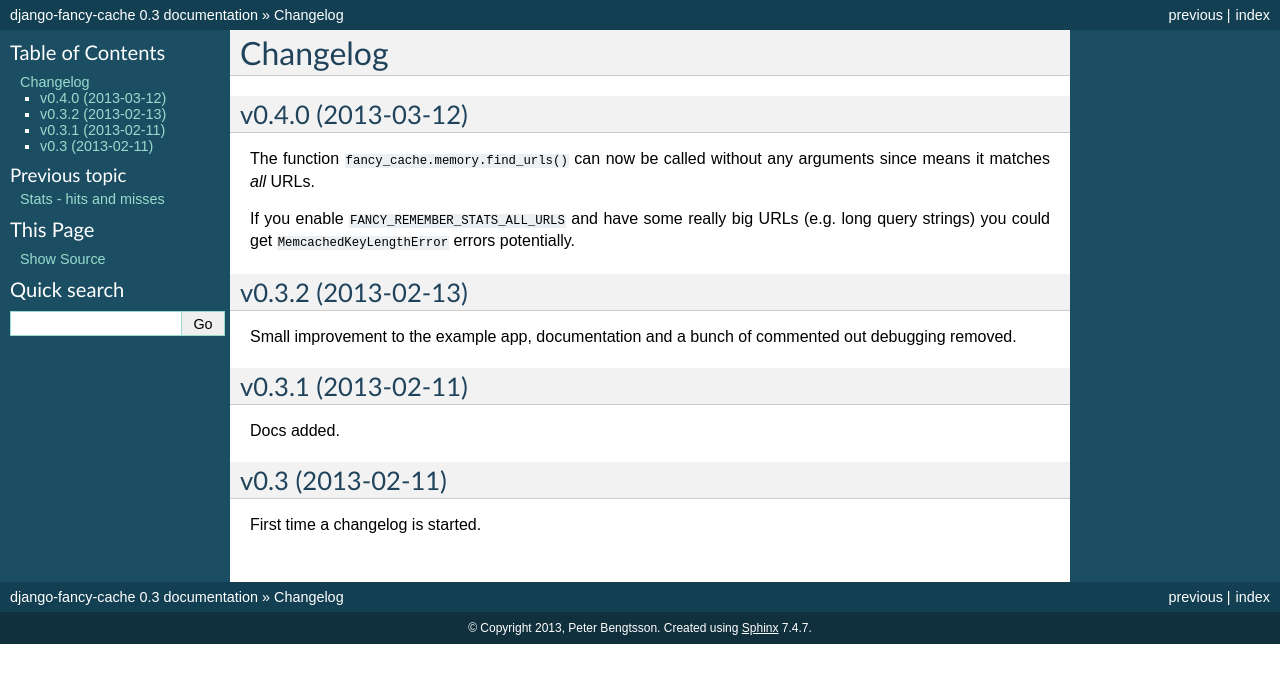
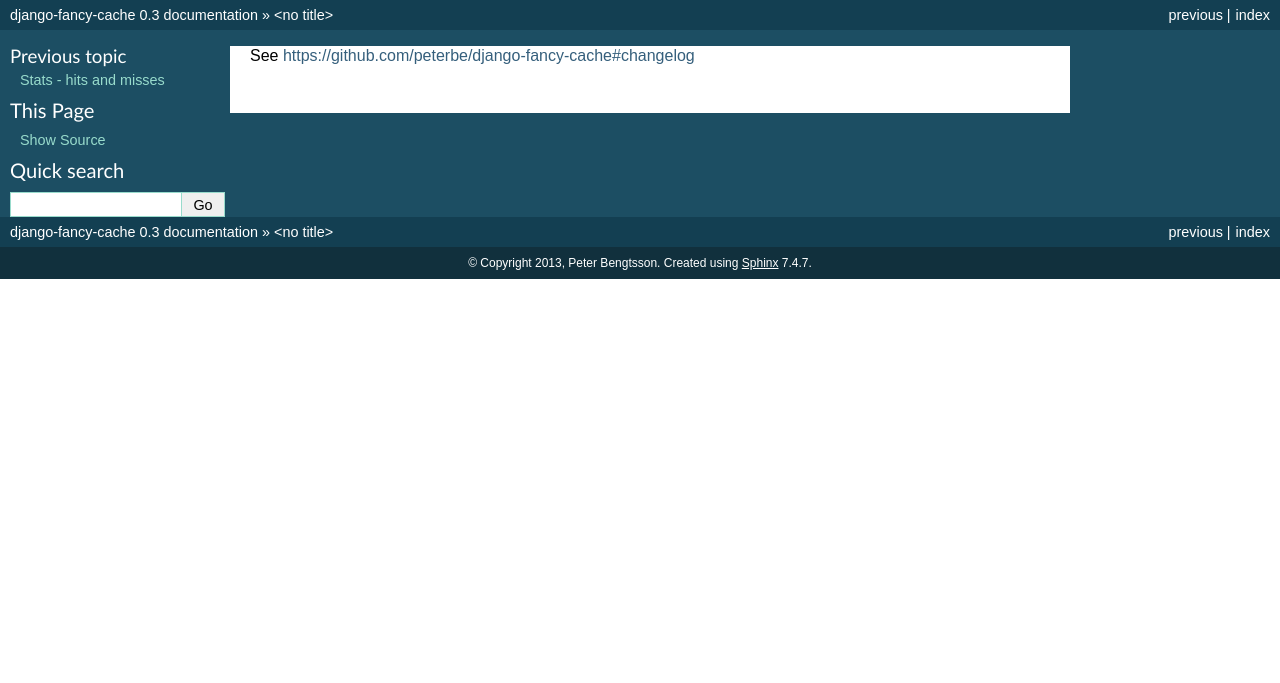
Before and after one commit to peterbe/django-fancy-cache, a Sphinx documentation site: the page built from docs/changelog.rst, in a window 1280 px wide. Shown: the top 683 px of the page. Built offline with Sphinx 7.4.7, drawn with Linux system fonts in a browser that asks for light colours.

Commit message:
Feature/new release (#65)
* Update changelog in docs to match the README.

* Add documentation for release 1.2.0.

* Bump version to 1.2.0
Update Python versions in setup.py.

* Replace the RTD changelog with a link to the GitHub changelog.

```diff
--- a/docs/changelog.rst
+++ b/docs/changelog.rst
@@ -2,31 +2,4 @@
 
 .. _changelog-chapter:
 
-Changelog
-=========
-
-v0.4.0 (2013-03-12)
--------------------
-
-The function ``fancy_cache.memory.find_urls()`` can now be called
-without any arguments since means it matches *all* URLs.
-
-If you enable ``FANCY_REMEMBER_STATS_ALL_URLS`` and have some really
-big URLs (e.g. long query strings) you could get
-``MemcachedKeyLengthError`` errors potentially.
-
-v0.3.2 (2013-02-13)
--------------------
-
-Small improvement to the example app, documentation and a bunch of
-commented out debugging removed.
-
-v0.3.1 (2013-02-11)
--------------------
-
-Docs added.
-
-v0.3 (2013-02-11)
------------------
-
-First time a changelog is started.
+See https://github.com/peterbe/django-fancy-cache#changelog
--- a/fancy_cache/__init__.py
+++ b/fancy_cache/__init__.py
@@ -1,3 +1,3 @@
 from .cache_page import cache_page  # NOQA
 
-__version__ = "1.1.0"
+__version__ = "1.2.0"
--- a/setup.py
+++ b/setup.py
@@ -52,10 +52,10 @@ setup(
         "License :: OSI Approved :: BSD License",
         "Operating System :: OS Independent",
         "Programming Language :: Python",
-        "Programming Language :: Python :: 3.6",
         "Programming Language :: Python :: 3.7",
         "Programming Language :: Python :: 3.8",
         "Programming Language :: Python :: 3.9",
+        "Programming Language :: Python :: 3.10",
     ],
     tests_require=["nose"],
     test_suite="runtests.runtests",
```
Also changed, not shown: README.rst (+9 -2 lines).
